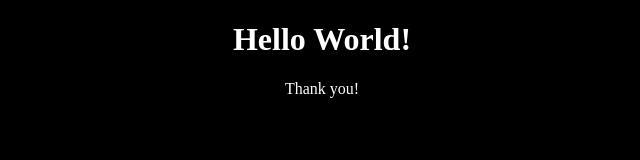
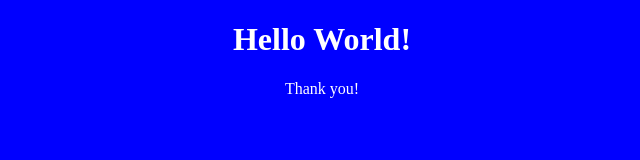
Before and after one commit to devopspoints/docker-helloworld-blue, a plain HTML site: page index.html in a window 1280 px wide. Shown: the whole page, without its empty margins (318-958 px from the left). Drawn offline with Linux system fonts and the light colour scheme.

Commit message:
Update index.html

```diff
--- a/index.html
+++ b/index.html
@@ -4,7 +4,7 @@
 <title>Hello World!</title>
 <meta charset="UTF-8">
 <style>
-body {background-color: black;text-align: center}
+body {background-color: blue;text-align: center}
 h1, p   {color: white;}
 </style>
 </head>
```
